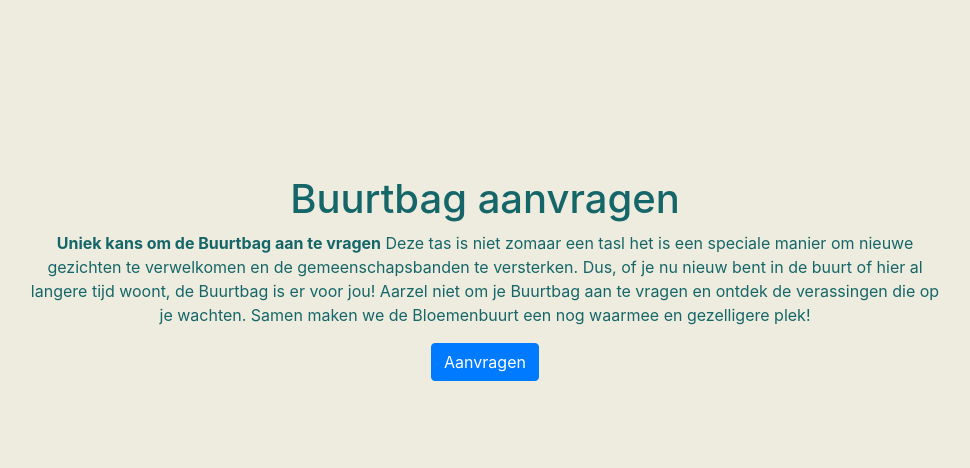
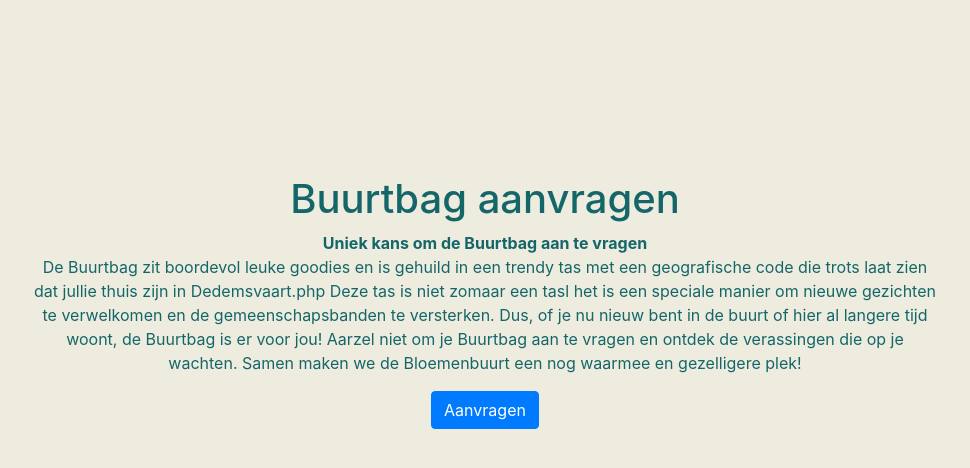
Before and after one commit to DutchInnovation/Honoursprogramma, a PHP site: page /aanvragen.php in a window 1280 px wide. Shown: the top 468 px of the page, without its empty margins (155-1125 px from the left). Run offline with PHP 8.4, Linux system fonts and the light colour scheme.

Commit message:
Update aanvragen.php

```diff
--- a/aanvragen.php
+++ b/aanvragen.php
@@ -14,6 +14,7 @@
     <div class="text">
     <h1 class>Buurtbag aanvragen</h1>
     <strong>Uniek kans om de Buurtbag aan te vragen</strong>
+    <p>De Buurtbag zit boordevol leuke goodies en is gehuild in een trendy tas met een geografische code die trots laat zien dat jullie thuis zijn in Dedemsvaart.php
         Deze tas is niet zomaar een tasl het is een speciale manier om nieuwe gezichten te verwelkomen en de gemeenschapsbanden te versterken.
 
         Dus, of je nu nieuw bent in de buurt of hier al langere tijd woont, de Buurtbag is er voor jou!
```
